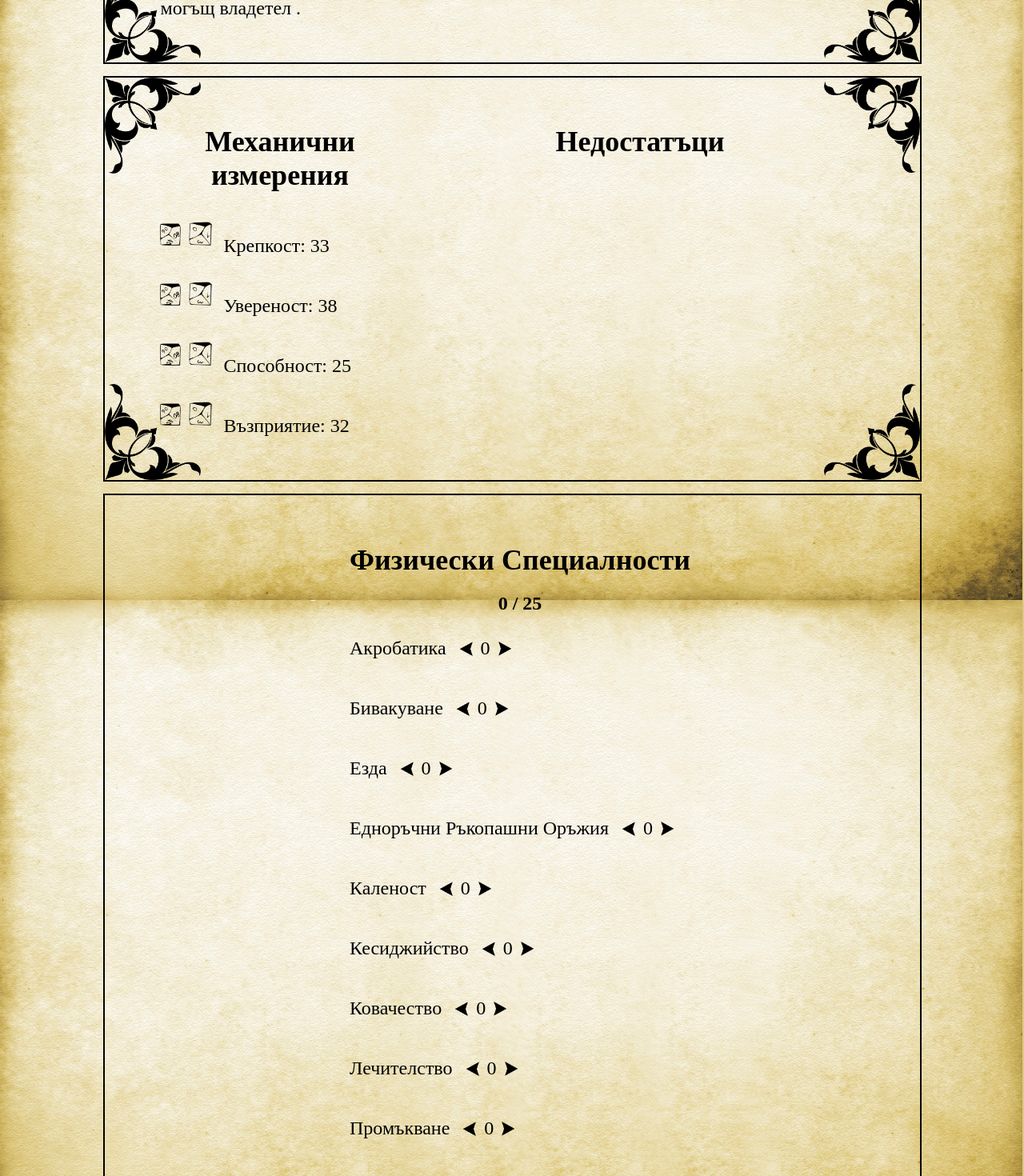
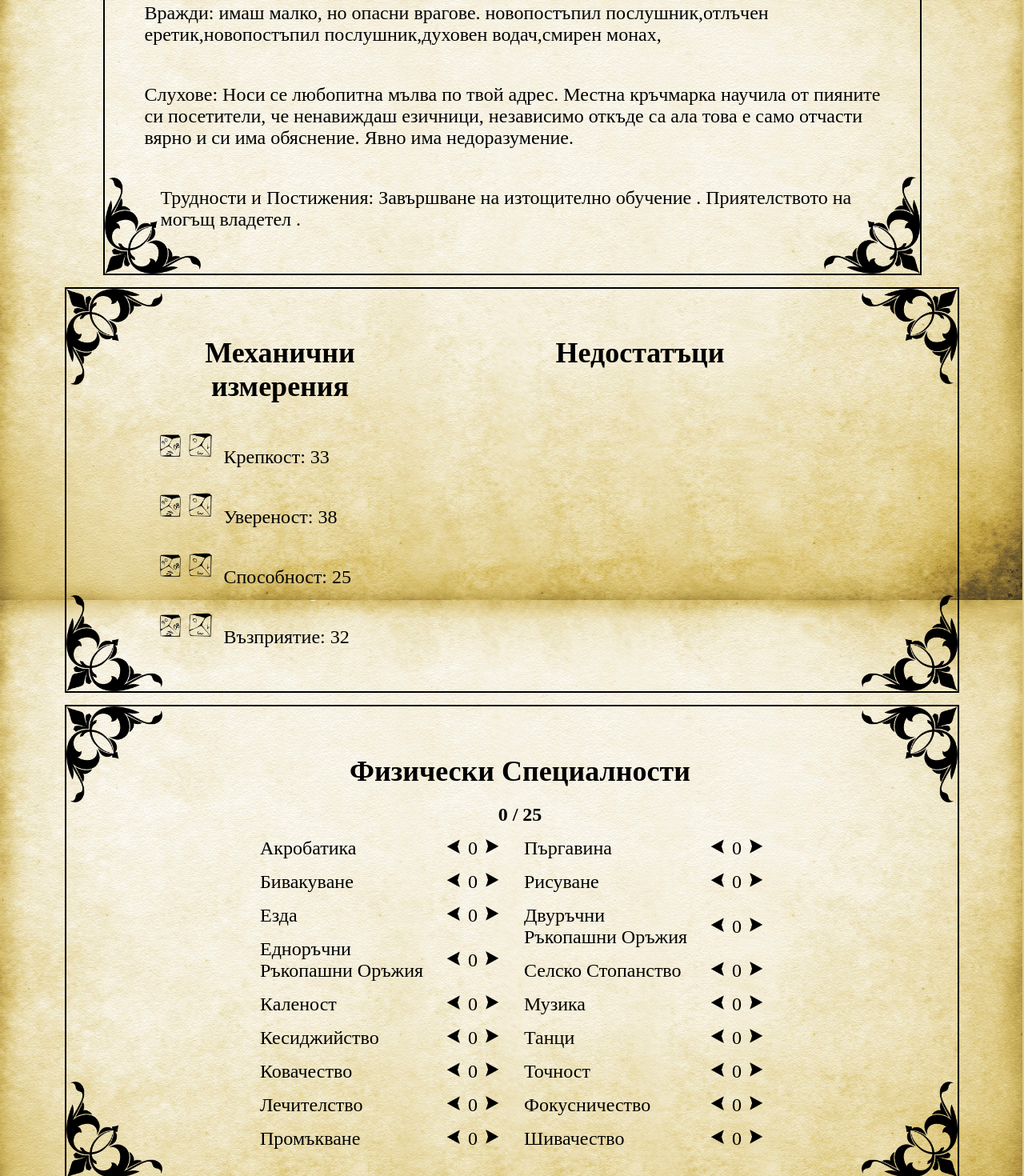
Before and after one commit to tery999/Random-Hero-Generator, a React (Vite) app: page /Quick in a window 1280 px wide. Shown: the part 1740-3210 px from the top of the page at 80% size. Built offline with nearby package versions, Linux system fonts and the light colour scheme; a web font is replaced by a local one.

Commit message:
more styling

```diff
--- a/src/Components/Quick/PhysicalSpecialties.tsx
+++ b/src/Components/Quick/PhysicalSpecialties.tsx
@@ -223,6 +223,8 @@ export function PhysicalSpecialtiesFunc(props: any) {
         <div className="PhysicalSpecialtiesStatHolder">
             <h2>Физически Специалности</h2>
             <h4 className="specialtyPoints">{totalPoints} / {abilityProp}</h4>
+            <div className="PhysicalBothRows">
+                <div className="PhysicalFirstRow">
                     <div className="singleSpecHolder">
                         <p>{specialties.Акробатика.name}</p>
                         <div>
@@ -295,6 +297,8 @@ export function PhysicalSpecialtiesFunc(props: any) {
                             <img onClick={() => changeStatFunc("Промъкване", "inc")} src="/arrowRight.png" alt="" />
                         </div>
                     </div>
+                </div>
+                <div className="PhysicalSecondRow">
                     <div className="singleSpecHolder">
                         <p>{specialties.Пъргавина.name}</p>
                         <div>
@@ -368,6 +372,8 @@ export function PhysicalSpecialtiesFunc(props: any) {
                         </div>
                     </div>
                 </div>
+            </div>
+        </div>
     )
 }
 
--- a/src/Components/Quick/Quick.css
+++ b/src/Components/Quick/Quick.css
@@ -70,6 +70,7 @@
     box-sizing: border-box;
     position: relative;
     display: flex;
+    flex-direction: row;
     flex-wrap: wrap;
     justify-content: center;
     align-items: start;
@@ -78,8 +79,7 @@
     padding-bottom: 30px;
     padding-left: 50px;
     padding-right: 30px;
-    width: 1023px;
-    max-width: 1023px;
+   width: 100%;
 }
 
 .forthRow {
@@ -94,8 +94,7 @@
     padding-bottom: 30px;
     padding-left: 50px;
     padding-right: 30px;
-    width: 1023px;
-    max-width: 1023px;
+    width: 100%;
 }
 
 .mehanichniStatHolder {
@@ -107,7 +106,11 @@
 }
 
 .nedostataciHolder {
-    width: 600px;
+    display: flex;
+    flex-direction: column;
+    flex-wrap: wrap;
+    flex: 0 1 600px;
+    max-width: 600px;
 }
 
 .TrudnostiIPostijeniqP {
@@ -214,6 +217,8 @@
 .singleSpecHolder {
     display: flex;
     gap: 15px;
+    padding-right: 20px;
+    justify-content: space-between;
 }
 
 .singleSpecHolder > div {
@@ -221,6 +226,10 @@
     justify-content: center;
     align-items: center;
 }
+
+/* .singleSpecHolder p {
+    width: 100%;
+} */
 
 .points {
     margin-left: 8px;
@@ -240,6 +249,12 @@
     margin-left: 4px;
 }
 
+.sredaIpolojenieHolder {
+    display: flex;
+    flex-wrap: wrap;
+    flex-direction: column;
+}
+
 .specialtyPoints {
     display: flex;
     align-self: center;
@@ -251,6 +266,25 @@
 .PhysicalSpecialtiesStatHolder {
     display: flex;
     flex-direction: column;
+}
+
+.PhysicalSpecialtiesStatHolder p {
+    margin-top: 10px;
+    margin-bottom: 5px;
+}
+
+.PhysicalBothRows {
+    display: flex;
+    flex-direction: row;
+    flex-wrap: wrap;
+    justify-content: center;
+    align-items: start;
+    gap: 10px;
+
+}
+
+.PhysicalBothRows > div {
+    width: 320px;
 }
 
 .equipmentDiv {
--- a/src/Components/Quick/Quick.tsx
+++ b/src/Components/Quick/Quick.tsx
@@ -189,7 +189,7 @@ export default function Quick() {
                     <img className="cornerDec upRight" src="/CornerDecorationUpRight.png" alt="" />
                     <img className="cornerDec downLeft" src="/CornerDecorationDownLeft.png" alt="" />
                     <img className="cornerDec downRight" src="/CornerDecorationDownRight.png" alt="" />
-                    <div >
+                    <div className="sredaIpolojenieHolder">
                         <h2>Среда и положение</h2>
                         <p> Среда: {heroStats.familyAndRelationships.surrounding}</p>
                         <p> Положение: {heroStats.familyAndRelationships.wealth}</p>
@@ -236,6 +236,10 @@ export default function Quick() {
                     </div>
                 </div>
                 <div className="forthRow">
+                <img className="cornerDec upLeft" src="/CornerDecorationUpLeft.png" alt="" />
+                    <img className="cornerDec upRight" src="/CornerDecorationUpRight.png" alt="" />
+                    <img className="cornerDec downLeft" src="/CornerDecorationDownLeft.png" alt="" />
+                    <img className="cornerDec downRight" src="/CornerDecorationDownRight.png" alt="" />
                     <PhysicalSpecialtiesComp reroll={reroll} abilityProp={heroStats.mechanicalStats.ability} />
                 </div>
                 <MentalSpecialtiesComp reroll={reroll} perceptionProp={heroStats.mechanicalStats.perception} />
```
Lines whose indentation alone changed are shown as unchanged.
